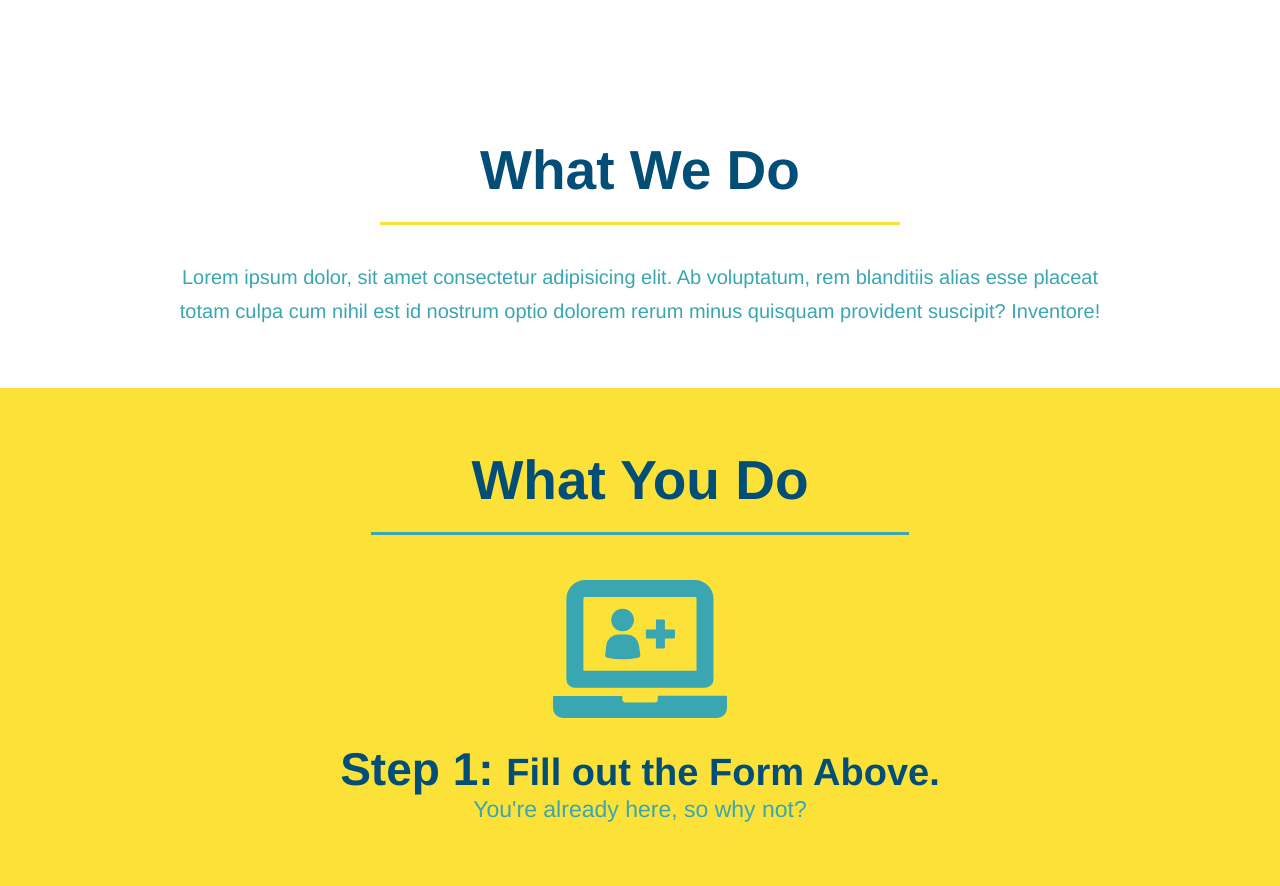
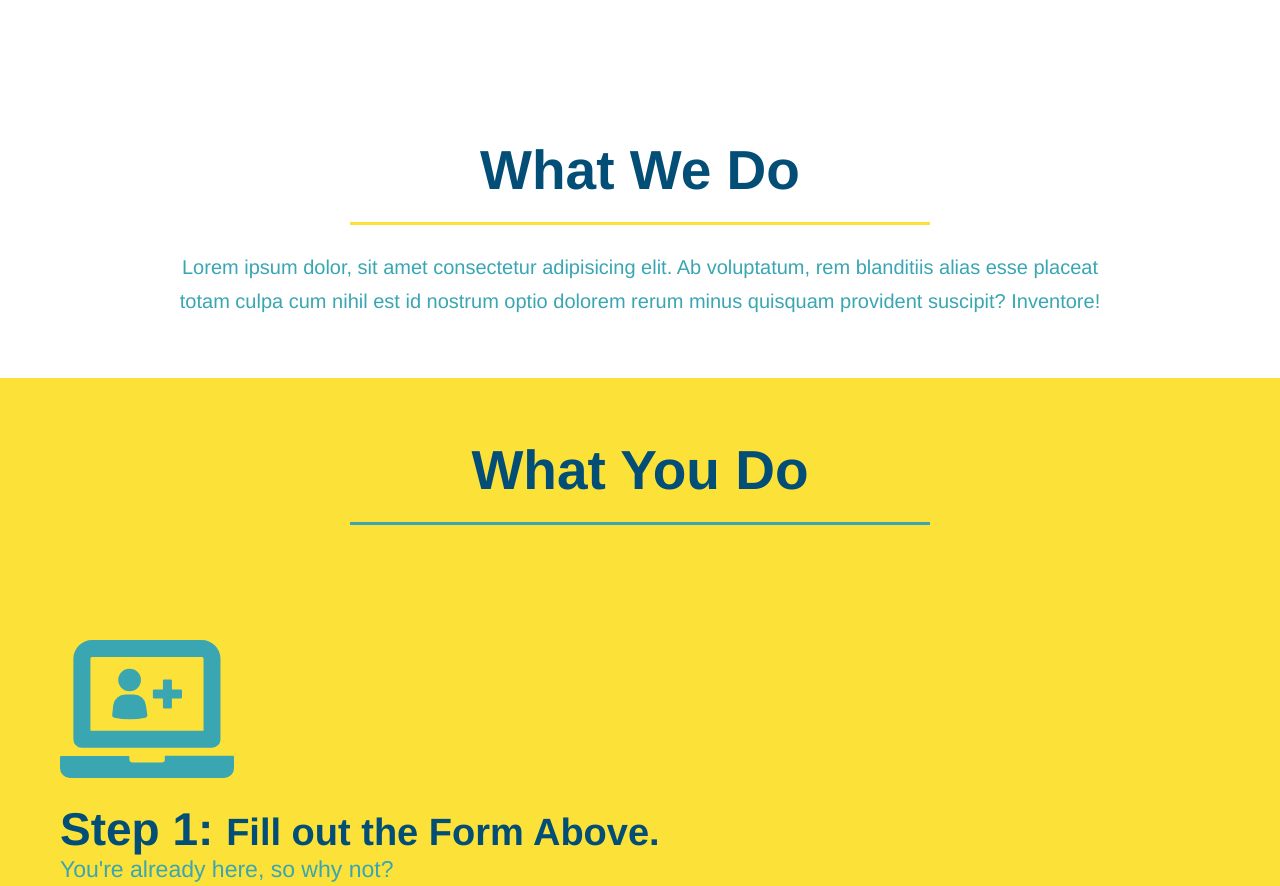
Before and after one commit to nickbanders/run-buddy, a plain HTML site: page index.html in a window 1280 px wide. Shown: the part 760-1646 px from the top of the page. Drawn offline with Linux system fonts and the light colour scheme.

Commit message:
add flexbox to section-title

```diff
--- a/assets/css/style.css
+++ b/assets/css/style.css
@@ -144,30 +144,27 @@ section {
     font-size: 16px;
 }
 
-.intro {
-    text-align: center;
-}
-
 .intro p {
     line-height: 1.7;
     color: #39a6b2;
     width: 80%;
     font-size: 20px;
     margin: 0 auto;
+    text-align: center;
 }
 
 .steps {
-    text-align: center;
     background: #fce138;
 }
 
 .section-title {
     font-size: 55px;
     color: #024e76;
-    margin-bottom: 35px;
-    padding: 0 100px 20px 100px;
-    display: inline-block;
     border-bottom: 3px solid;
+    padding-bottom: 20px;
+    text-align: center;
+    margin: 0 auto 25px auto;
+    width: 50%;
 }
 
 .primary-border {
@@ -203,7 +200,7 @@ section {
 }
 
 .trainers {
-    text-align: center;
+
 }
 
 .trainer {
@@ -251,7 +248,6 @@ margin-bottom: 8px;
 
 .contact {
     background-color: #024e76;
-    text-align: center;
 }
 
 .contact h2 {
@@ -287,3 +283,7 @@ margin-bottom: 8px;
     color: #fce138;
     font-size: 32px;
 }
+
+.flex-row {
+    display: flex;
+}
--- a/index.html
+++ b/index.html
@@ -79,15 +79,24 @@
 </section>
 <!-- "what we do" section -->
 <section id="what-we-do" class="intro">
-    <h2 class="section-title primary-border">What We Do</h2>
-    <p>
+    <div class="flex-row">
+       <h2 class="section-title primary-border">
+           What We Do
+       </h2>
+    </div>
+    <div class="flex-row">
+        <p>
         Lorem ipsum dolor, sit amet consectetur adipisicing elit. Ab voluptatum, rem blanditiis alias esse placeat totam culpa cum nihil est id nostrum optio dolorem rerum minus quisquam provident suscipit? Inventore!
-    </p>
+        </p>
+    </div>
 </section>
 <!-- "what you do" section -->
 <section id="what-you-do" class="steps">
-    <h2 class="section-title secondary-border">What You Do</h2>
-
+    <div class="flex-row">
+        <h2 class="section-title secondary-border">
+            What You Do
+        </h2>
+    </div>
     <div>
         <img src="assets/images/step-1.svg" alt="">
         <h3>Step 1: <span>Fill out the Form Above.</span></h3>
@@ -114,9 +123,12 @@
 </section>
 <!-- "meet the trainers" section -->
 <section id="your-trainers" class="trainers">
-    <h2 class="section-title primary-border">
-        Meet The Trainers</h2>
-        <article class="trainer">
+    <div class="flex-row">
+        <h2 class="section-title primary-border">
+            Meet The Trainers
+        </h2>
+    </div>
+            <article class="trainer">
             <img src="./assets/images/trainer-1.jpg" alt="Arron Stephens in his workout clothes, ready to pump iron" />
             <div class="trainer-bio text-left">
                 <h3>Arron Stephens</h3>
@@ -152,7 +164,11 @@
 </section>
 <!-- "reach out" section -->
 <section id="reach-out" class="contact">
-    <h2 class="section-title secondary-border">Reach Out</h2>
+    <div class="flex-row">
+        <h2 class="section-title secondary-border">
+            Reach Out
+        </h2>
+    </div>
     <div class="contact-info">
         <iframe src="https://www.google.com/maps/embed?pb=!1m18!1m12!1m3!1d3031.793391456683!2d-98.4244717489791!3d40.5461535555805!2m3!1f0!2f0!3f0!3m2!1i1024!2i768!4f13.1!3m3!1m2!1s0x8799a6eb9193f589%3A0x2793246b86625b9!2s3030%20S%20Marian%20Rd%2C%20Hastings%2C%20NE%2068901!5e0!3m2!1sen!2sus!4v1636059974274!5m2!1sen!2sus"
             width="400"
```
